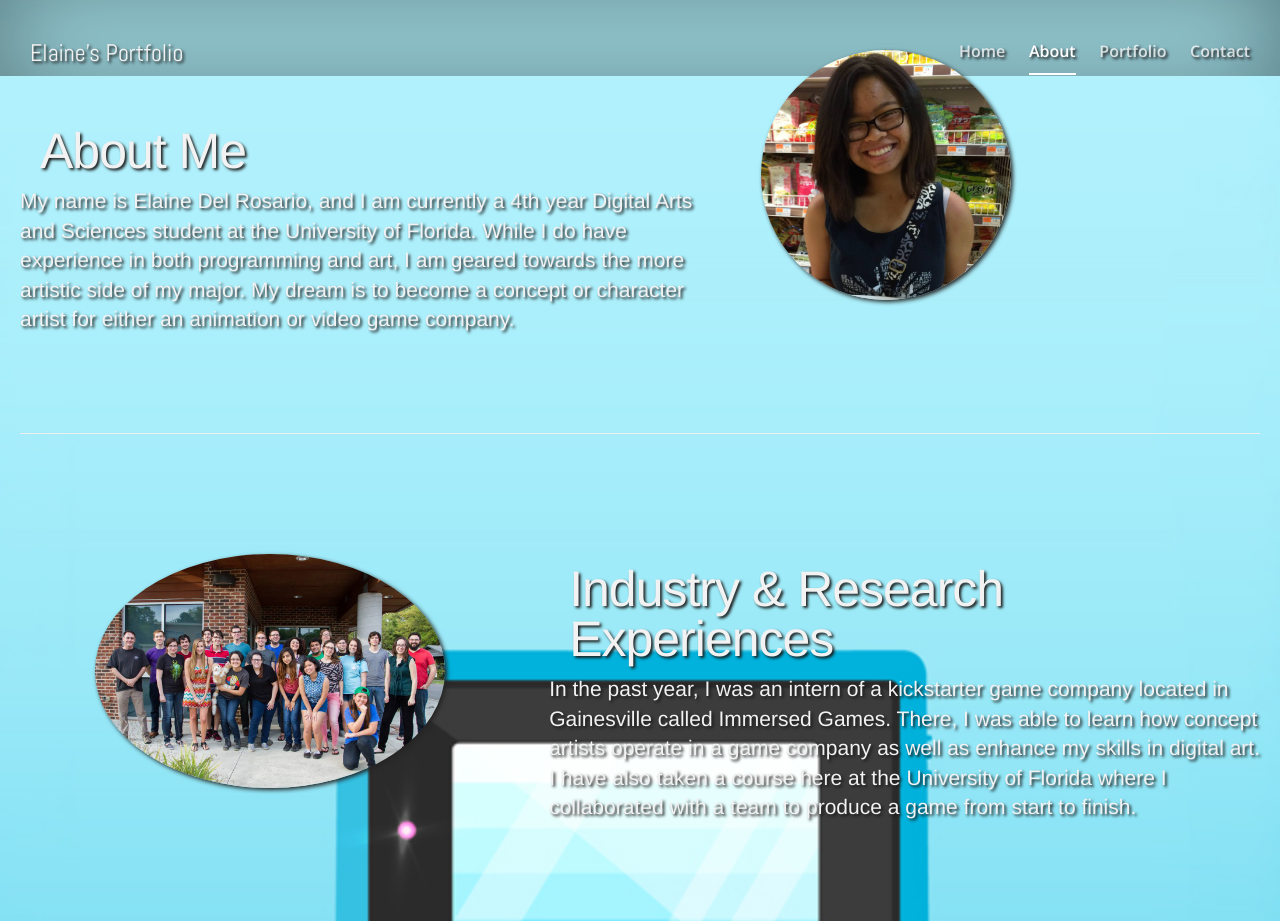
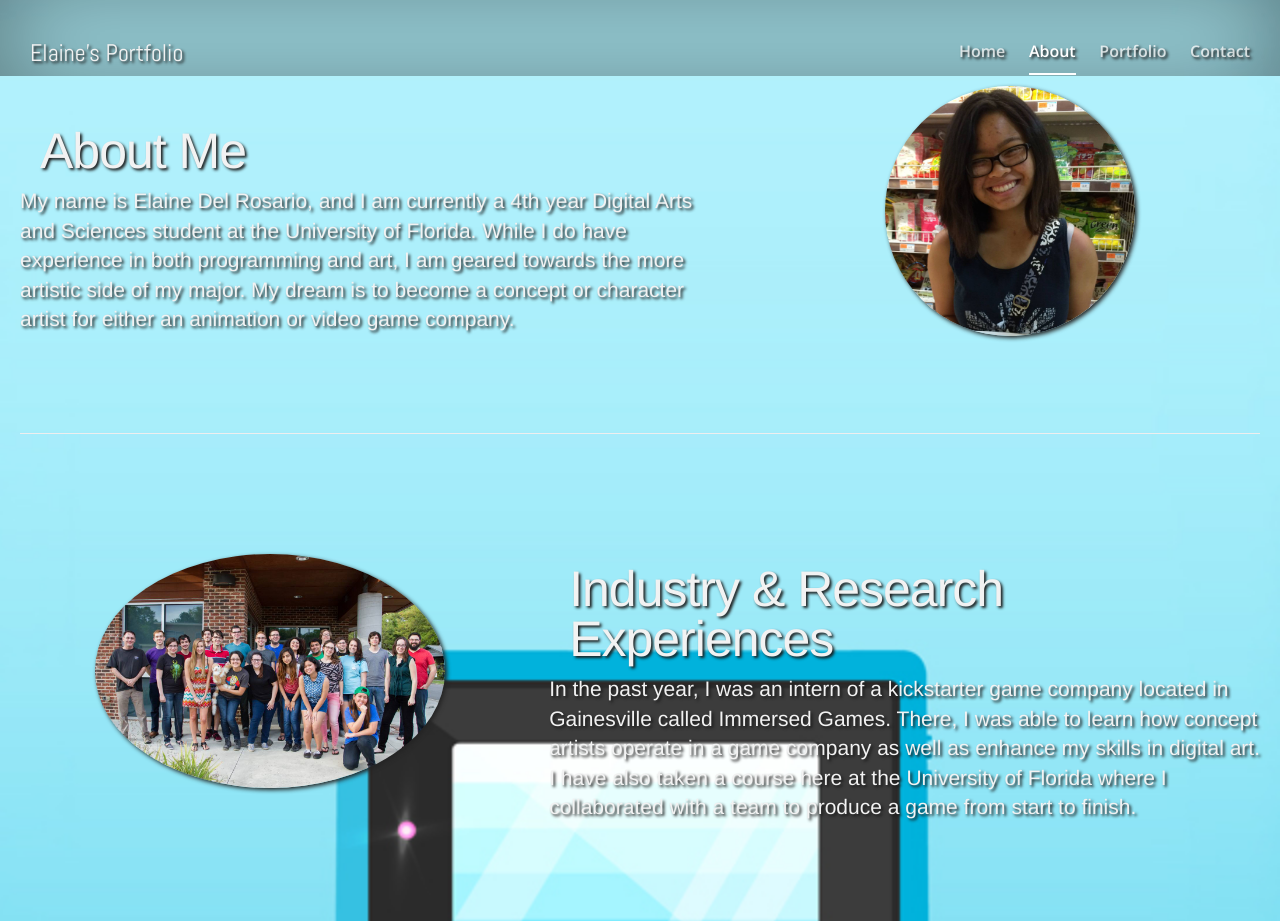
Before and after one commit to edelrosario/edelrosario.github.io, a plain HTML site: page about.html in a window 1280 px wide. Shown: the top 921 px of the page. Drawn offline with nearby package versions, Linux system fonts and the light colour scheme.

Commit message:
image changes.. again

```diff
--- a/about.html
+++ b/about.html
@@ -64,7 +64,7 @@
             My dream is to become a concept or character artist for either an animation or video game company.</p>
         </div> <!-- col-md-7 -->
         <div class="col-md-5">
-          <img src="taiyaki.jpg" class="featurette-img1 img-circle center-block" alt="Me at H-Mart" style="position:fixed;top:5%">
+          <img src="taiyaki.jpg" class="featurette-img1 img-circle center-block" alt="Me at H-Mart">
         </div> <!-- col-md-5 -->
       </div> <!-- row featurette -->
 
```
